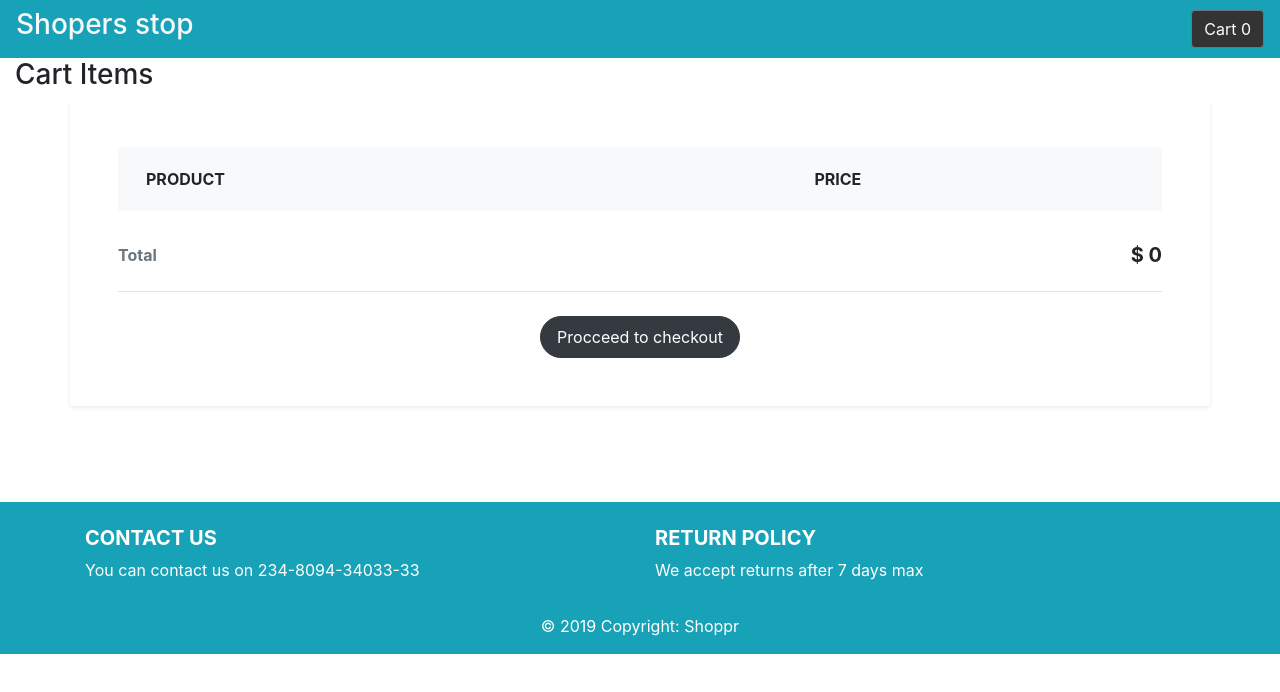
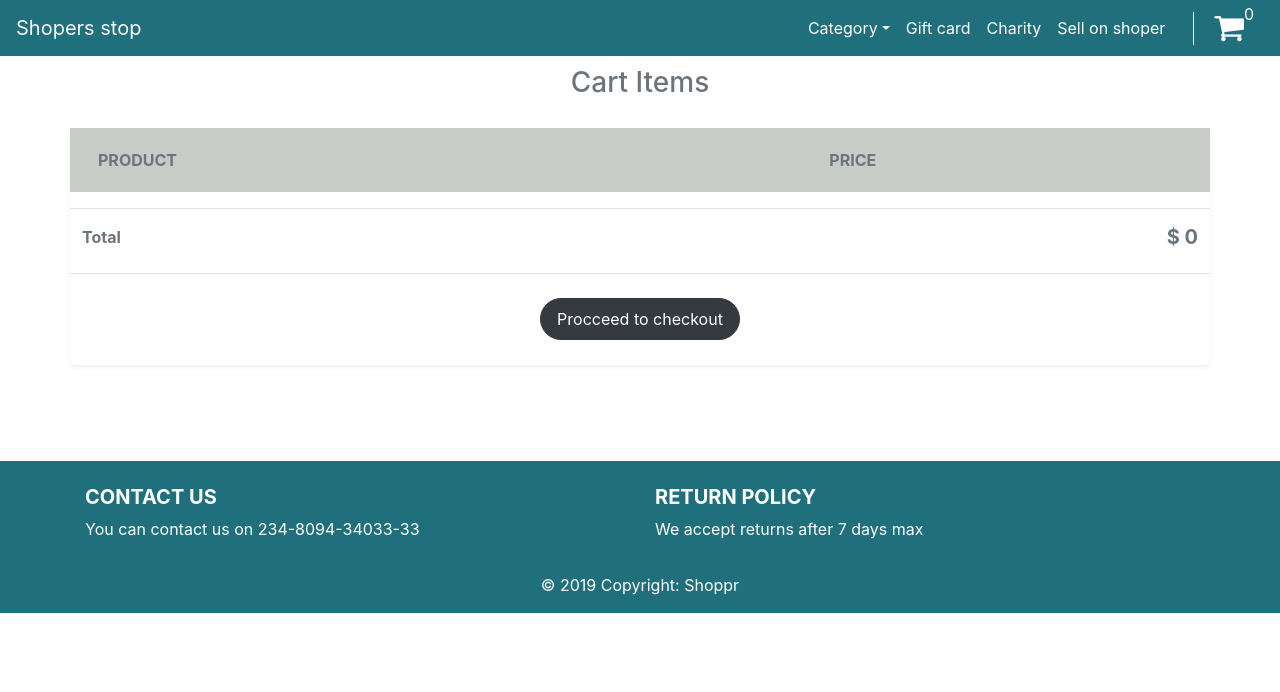
Before and after one commit to rghvndr99/jamstack-next-netlfy, a Next.js app: page /cart in a window 1280 px wide. Shown: the top 692 px of the page. Built offline with nearby package versions, Linux system fonts and the light colour scheme.

Commit message:
bugfix::adding styling

```diff
--- a/component/Layout.js
+++ b/component/Layout.js
@@ -9,6 +9,10 @@ function Layout(props) {
         <title>Shopping Cart</title>
         <meta name="viewport" content="initial-scale=1.0, width=device-width" />
         <link href="https://stackpath.bootstrapcdn.com/bootstrap/4.3.1/css/bootstrap.min.css" rel="stylesheet" integrity="sha384-ggOyR0iXCbMQv3Xipma34MD+dH/1fQ784/j6cY/iJTQUOhcWr7x9JvoRxT2MZw1T" crossorigin="anonymous"/>
+        <link href="https://stackpath.bootstrapcdn.com/font-awesome/4.7.0/css/font-awesome.min.css" rel="stylesheet" />
+        <script src="https://code.jquery.com/jquery-3.3.1.slim.min.js" integrity="sha384-q8i/X+965DzO0rT7abK41JStQIAqVgRVzpbzo5smXKp4YfRvH+8abtTE1Pi6jizo" crossorigin="anonymous"></script>
+        <script src="https://cdnjs.cloudflare.com/ajax/libs/popper.js/1.14.3/umd/popper.min.js" integrity="sha384-ZMP7rVo3mIykV+2+9J3UJ46jBk0WLaUAdn689aCwoqbBJiSnjAK/l8WvCWPIPm49" crossorigin="anonymous"></script>
+        <script src="https://stackpath.bootstrapcdn.com/bootstrap/4.1.3/js/bootstrap.min.js" integrity="sha384-ChfqqxuZUCnJSK3+MXmPNIyE6ZbWh2IMqE241rYiqJxyMiZ6OW/JmZQ5stwEULTy" crossorigin="anonymous"></script>
       </Head>
       <Navbar/>
        <div className="container-fluid">{props.children}</div>
--- a/component/Navbar.js
+++ b/component/Navbar.js
@@ -2,17 +2,80 @@ import React from 'react';
 import { useContext } from 'react';
 import CartContext from './CartContext';
 
+import "../css/component/nav.scss";
+
 const Navbar = (props) => {
   const { cart } = useContext(CartContext);
-  const mystyle = {
-    "backgroundColor": "#333",
-    "color":"#fff",
-  };
 
   return (
-    <nav className="navbar navbar-light bg-info">
-      <h3><a className="text-light" href="/">Shopers stop</a></h3>
-      <a href="/cart" style={mystyle} className="btn btn-outline-secondary my-2 my-sm-0">Cart {cart.length}</a>
+    <nav className="navbar navbar-expand-lg bg-info">
+      <a className="navbar-brand text-light" href="/">
+        Shopers stop
+
+      </a>
+      <button
+        className="navbar-toggler"
+        type="button"
+        data-toggle="collapse"
+        data-target="#navbarSupportedContent"
+        aria-controls="navbarSupportedContent"
+        aria-expanded="false"
+        aria-label="Toggle navigation"
+      >
+        <span className="humberger-menu">
+          <i className="fa fa-bars fa-2x"></i>
+        </span>
+      </button>
+
+      <div className="collapse navbar-collapse" id="navbarSupportedContent">
+        <ul className="navbar-nav">
+          <li className="nav-item dropdown">
+            <a
+              className="nav-link dropdown-toggle"
+              href="#"
+              id="navbarDropdown"
+              role="button"
+              data-toggle="dropdown"
+              aria-haspopup="true"
+              aria-expanded="false"
+            >
+              Category
+            </a>
+            <div className="dropdown-menu" aria-labelledby="navbarDropdown">
+              <a className="dropdown-item" href="#">
+                Electronics
+              </a>
+              <a className="dropdown-item" href="#">
+                Fashion
+              </a>
+              <a className="dropdown-item" href="#">
+                Home & kitchen
+              </a>
+            </div>
+          </li>
+          <li className="nav-item active">
+            <a className="nav-link" href="#">
+              Gift card <span class="sr-only">(current)</span>
+            </a>
+          </li>
+          <li className="nav-item">
+            <a className="nav-link" href="#">
+              Charity
+            </a>
+          </li>
+          <li className="nav-item">
+            <a className="nav-link" href="#" tabindex="-1" aria-disabled="true">
+              Sell on shoper
+            </a>
+          </li>
+        </ul>
+        <div className="cart-container">
+          <a href="/cart" className="cart">
+            <i className="fa fa-2x fa-shopping-cart"></i>
+            <span className="cart-quantity">{cart.length}</span>
+          </a>
+        </div>
+      </div>
     </nav>
   );
 };
--- a/component/Product.js
+++ b/component/Product.js
@@ -1,9 +1,10 @@
 import Link from "next/link";
+import "../css/component/product.scss";
 
 const Product = (props) => {
  return (
       <div className="col-sm-4">
-          <div className="card" style={{width: "18rem"}}>
+          <div className="card">
             <img src={props.product.image} className="card-img-top" alt="shirt"/>
             <div className="card-body">
               <h5 className="card-title">{props.product.name}</h5>
--- /dev/null
+++ b/css/common/variable.scss
@@ -0,0 +1,13 @@
+$text-color-nav: hsl(0, 0%, 100%);
+$primary1: #c7ccc7;
+$primary2: #206f7c;
+
+$breakpoint-desktop: 1024px;
+$breakpoint-tablet: 768px;
+$breakpoint-mobile: 481px;
+
+
+
+#__next  .bg-info {
+    background-color: $primary2 !important;
+}
--- /dev/null
+++ b/css/component/nav.scss
@@ -0,0 +1,36 @@
+@import '../common/variable.scss';
+
+.navbar {
+    & .cart-quantity {
+        position: absolute;
+        top:-10px;
+    }
+    & .nav-link {
+        color: $text-color-nav;
+    }
+    & .cart-container {
+        color: $text-color-nav;
+        position: relative;
+    }
+    & .cart,
+    & .humberger-menu {
+        color: $text-color-nav;
+    }
+    & .navbar-toggler {
+        outline: 0;
+    }
+    & .navbar-collapse {
+        justify-content: flex-end;
+        padding: 0 20px 0 0;
+    }
+}
+
+@media (min-width: $breakpoint-desktop) {
+    .navbar{
+        & .cart-container {
+            margin-left: 20px;
+            border-left: 1px solid $text-color-nav;
+            padding-left: 20px;
+        }
+    }
+}
--- /dev/null
+++ b/css/component/product.scss
@@ -0,0 +1,18 @@
+@import '../common/variable.scss';
+
+.container{
+    & .card-img-top {
+        max-height: 344px;
+    }
+    & .card {
+        margin-bottom: 20px;
+    }
+}
+
+@media (min-width: $breakpoint-tablet) {
+    .container{
+        & .card-img-top {
+            max-height: 344px;
+        }
+    }
+}
--- /dev/null
+++ b/css/component/productItem.scss
@@ -0,0 +1,3 @@
+.container {
+    margin-bottom: 20px;
+}
--- /dev/null
+++ b/css/page/cart.scss
@@ -0,0 +1,22 @@
+@import '../common/variable.scss';
+
+.cart-item-container {
+    & .cart-heading {
+        text-align:center;
+        padding:10px 0 20px 0;
+    }
+    & .total-item-list {
+        padding:0 12px;
+    }
+    & .proceed-to-checkout {
+        width:200px;
+        margin: 0 auto 25px auto;
+
+    }
+    & .cart-item-wrap {
+        width: 100%;
+    }
+    & .table-header {
+        background-color: $primary1;
+    }
+}
--- /dev/null
+++ b/next.config.js
@@ -0,0 +1,9 @@
+const withImages = require('next-images');
+const withSass = require('@zeit/next-sass');
+
+//module.exports = withImages();
+module.exports = withSass({
+    cssLoaderOptions: {
+        url: false
+      }
+});
--- a/package.json
+++ b/package.json
@@ -4,8 +4,11 @@
   "description": "",
   "main": "index.js",
   "dependencies": {
+    "@zeit/next-sass": "^1.0.1",
     "isomorphic-unfetch": "^3.0.0",
     "next": "^9.1.7",
+    "next-images": "^1.3.0",
+    "node-sass": "^4.13.0",
     "react": "^16.12.0",
     "react-dom": "^16.12.0",
     "serve": "^11.3.0"
--- a/pages/cart.js
+++ b/pages/cart.js
@@ -1,24 +1,25 @@
 import { useContext } from 'react';
 import CartContext from '../component/CartContext';
+import "../css/page/cart.scss";
 
     const Cart = () => {
        const { cart, carttotal } = useContext(CartContext);
        return(
-         <div>
-          <h3 >Cart Items</h3>
+         <div className="cart-item-container">
+          <h3 className="cart-heading text-secondary">Cart Items</h3>
           <div className="pb-5">
             <div className="container">
               <div className="row">
-                <div className="col-lg-12 p-5 bg-white rounded shadow-sm mb-5">
+                <div className="bg-white rounded shadow-sm mb-5 cart-item-wrap">
                   <div className="table-responsive">
                     <table className="table">
                       <thead>
                         <tr>
-                          <th scope="col" className="border-0 bg-light">
-                            <div className="p-2 px-3 text-uppercase">Product</div>
+                          <th scope="col" className="border-0 table-header">
+                            <div className="p-2 px-3 text-uppercase text-secondary">Product</div>
                           </th>
-                          <th scope="col" className="border-0 bg-light">
-                            <div className="py-2 text-uppercase">Price</div>
+                          <th scope="col" className="border-0 table-header">
+                            <div className="py-2 text-uppercase text-secondary">Price</div>
                           </th>
                         </tr>
                       </thead>
@@ -29,22 +30,22 @@ import CartContext from '../component/CartContext';
                             <div className="p-2">
                               <img src={item.image} alt="product" width="70" className="img-fluid rounded shadow-sm"/>
                               <div className="ml-3 d-inline-block align-middle">
-                              <h5 className="mb-0"> <a href="#" className="text-dark d-inline-block align-middle">{item.description}</a></h5>
+                              <h5 className="mb-0"> <a href="#" className="d-inline-block align-middle text-secondary">{item.description}</a></h5>
                               </div>
                             </div>
                           </th>
-                          <td className="border-0 align-middle"><strong>$ {item.price}</strong></td>
+                          <td className="border-0 align-middle text-secondary"><strong>$ {item.price}</strong></td>
                         </tr>
                         )}
                       </tbody>
                     </table>
                   </div>
                  <ul className="list-unstyled mb-4">
-                    <li className="d-flex justify-content-between py-3 border-bottom"><strong className="text-muted">Total</strong>
-                      <h5 className="font-weight-bold">$ {carttotal}</h5>
+                    <li className="total-item-list d-flex justify-content-between py-3 border-bottom border-top"><strong className="text-muted">Total</strong>
+                      <h5 className="font-weight-bold text-secondary">$ {carttotal}</h5>
                     </li>
                   </ul>
-                  <a href="#" className="btn btn-dark rounded-pill py-2 btn-block" style={{width:"200px",margin: "0 auto"}}>Procceed to checkout</a>
+                  <a href="#" className="btn btn-dark rounded-pill py-2 btn-block proceed-to-checkout" >Procceed to checkout</a>
                 </div>
               </div>
             </div>
```
Also changed, not shown: component/ProductItem.js (+5 -3 lines), 1 other file (tests, documents, lock files or other folders).
